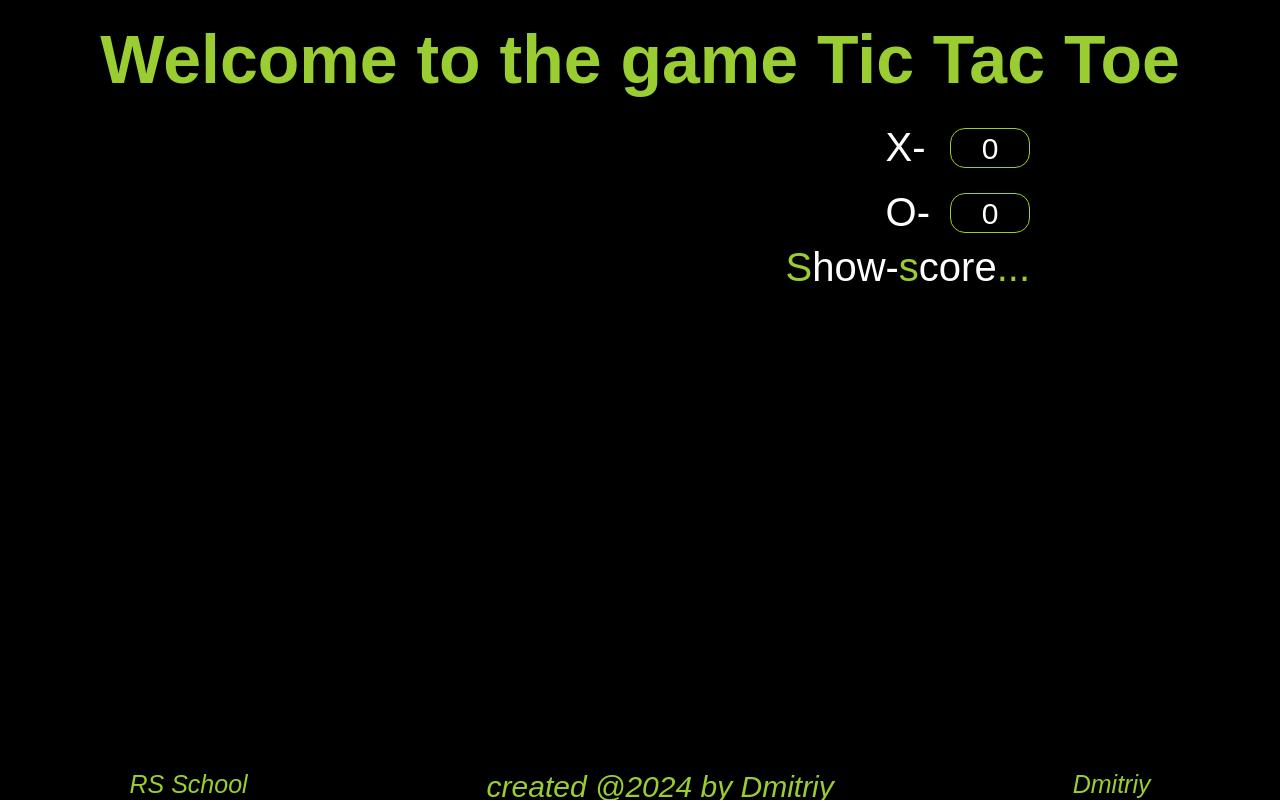
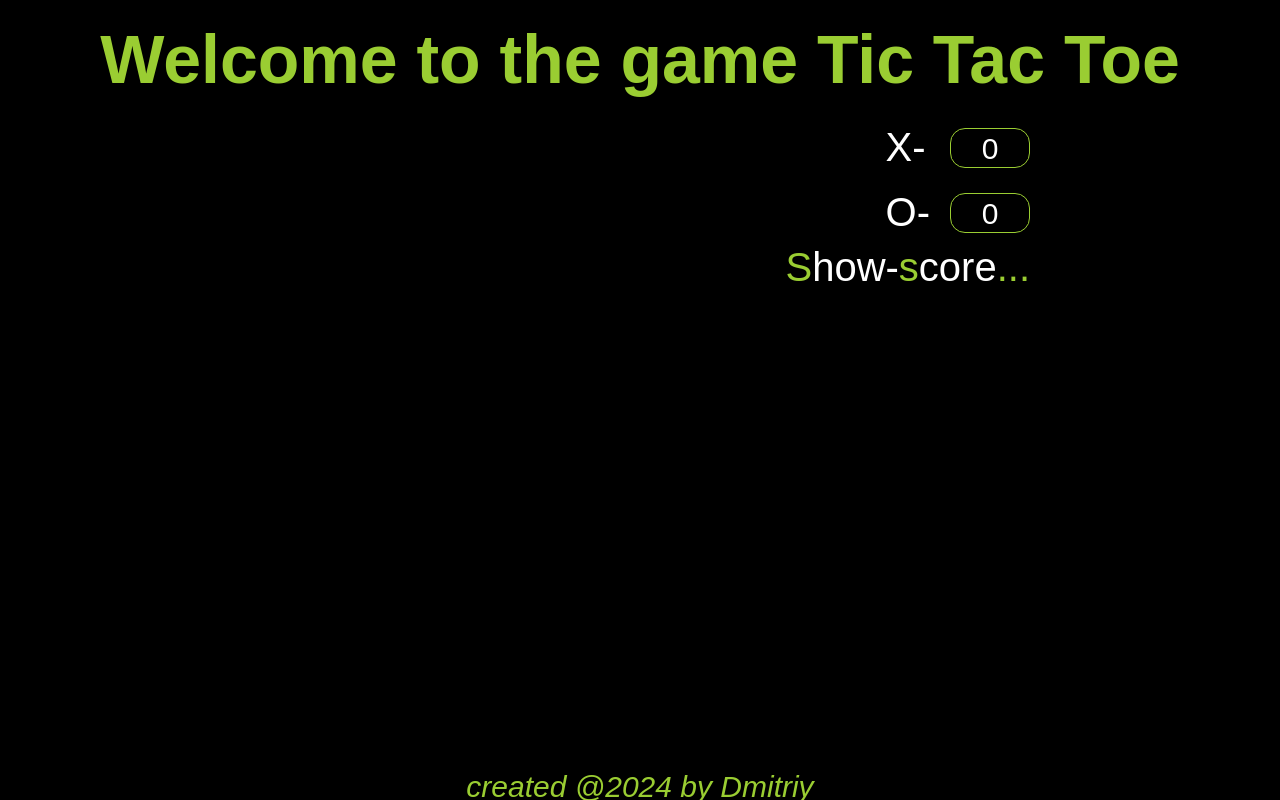
Before and after one commit to Stebeniev/Tic-Tac-Toe, a plain HTML site: page index.html in a window 1280 px wide. Drawn offline with nearby package versions, Linux system fonts and the light colour scheme; a web font is replaced by a local one.

Commit message:
added main files

```diff
--- a/index.html
+++ b/index.html
@@ -89,9 +89,9 @@
 	</div>
 </main>
 <footer class="footer">
-	<a class="link" href="https://rs.school/courses/javascript-preschool-ru" target="_blank"><i>RS School</i></a>
+<!--	<a class="link" href="https://rs.school/courses/javascript-preschool-ru" target="_blank"><i>RS School</i></a>-->
 	<p><i> created @2024 by Dmitriy</i></p>
-	<a class="link" href="https://github.com/Stebeniev" target="_blank"><i>Dmitriy</i></a>
+<!--	<a class="link" href="https://github.com/Stebeniev" target="_blank"><i>Dmitriy</i></a>-->
 </footer>
 <script src="script.js"></script>
 <script src="game.js"></script>
```
